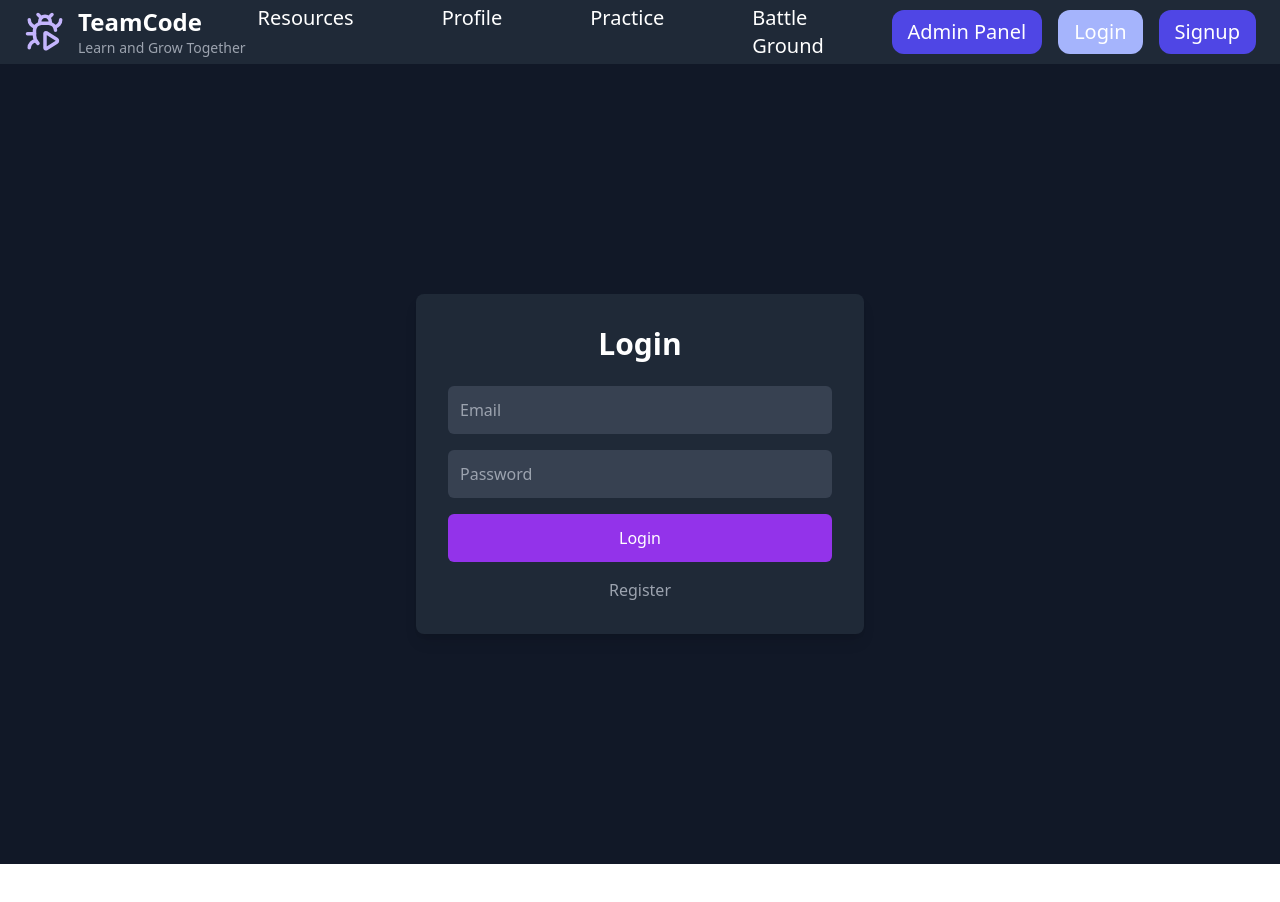
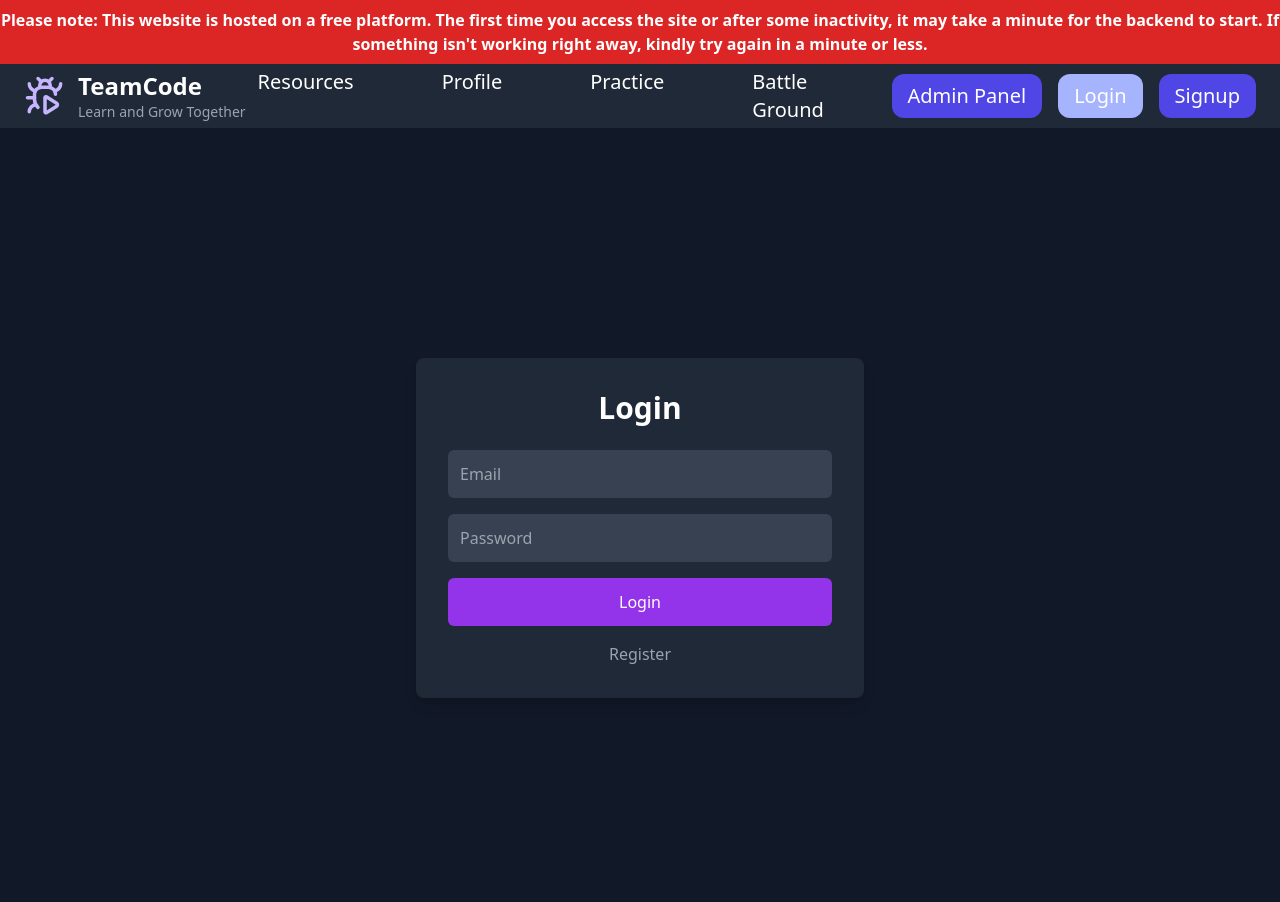
Before and after one commit to NightFury300/CodeCombat, a React (Create React App) app in the folder client/: page /login in a window 1280 px wide. Shown: the top 902 px of the page. Before the commit the page ends 864 px from the top, so only its background shows below. Built offline with nearby package versions, Linux system fonts and the light colour scheme; the HTML template or start-up script is replaced by a standard one.

Commit message:
Added Site Load Warning

```diff
--- a/client/src/Components/Navbar/Navbar.js
+++ b/client/src/Components/Navbar/Navbar.js
@@ -14,6 +14,13 @@ const Navbar = () => {
   };
 
   return (
+    <div>
+      {/* Warning Message Banner */}
+      <div className="w-full bg-red-600 text-white text-center py-2 font-semibold">
+      Please note: This website is hosted on a free platform. The first time you access the site or after some inactivity, it may take a minute for the backend to start. If something isn't working right away, kindly try again in a minute or less.
+      </div>
+
+      {/* Navbar */}
       <div className="w-screen h-16 bg-gray-800 text-white flex items-center px-6 shadow-md">
         {/* Logo & Name on the Left */}
         <Link
@@ -90,6 +97,7 @@ const Navbar = () => {
           )}
         </div>
       </div>
+    </div>
   );
 };
 
```
Lines whose indentation alone changed are shown as unchanged.
